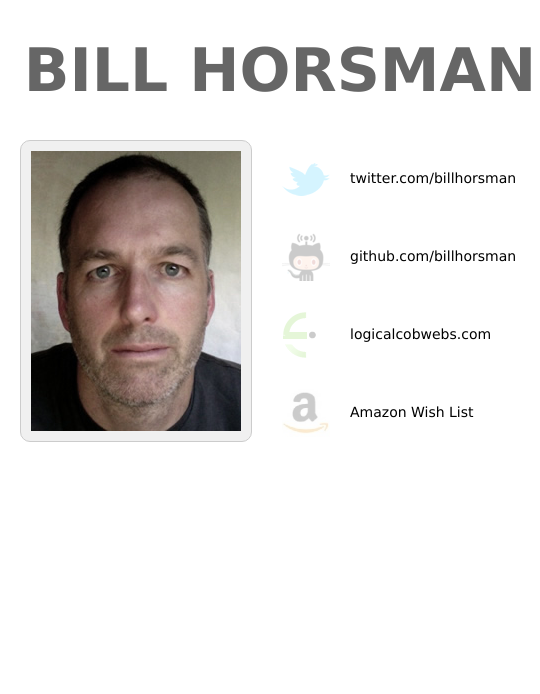
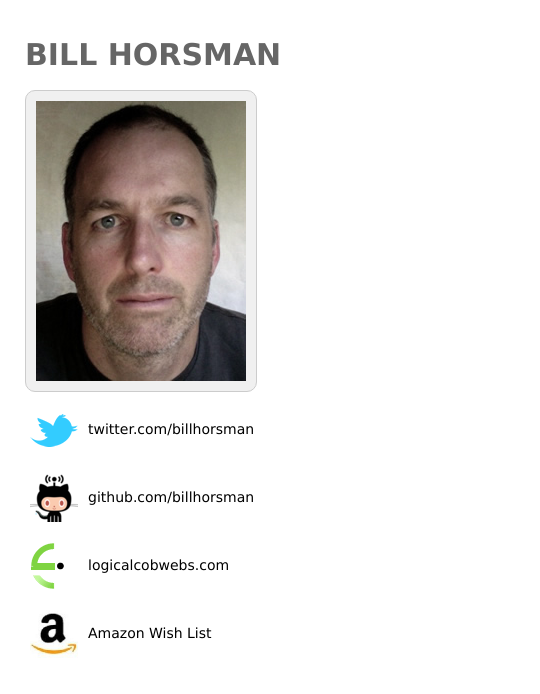
Before and after one commit to billhorsman/billhorsman.github.com, a plain HTML site: page index.html in a window 390 px wide. Shown: the whole page, 540 px wide, since content can reach past the window. Drawn offline with Linux system fonts and the light colour scheme.

Commit message:
Layout for narrow devices

```diff
--- a/default.css
+++ b/default.css
@@ -13,7 +13,7 @@ h1 {
   color: #666;
   font-size: 60px;
   line-height: 60px;
-  text-align: center;
+  text-align: left;
   text-transform: uppercase;
 }
 ul {
@@ -41,10 +41,10 @@ img.avatar {
   -moz-border-radius: 10px;
   float: left;
   padding: 10px;
-  transition: all 1s linear;
-  -o-transition: all 1s linear;
-  -moz-transition: all 1s linear;
-  -webkit-transition: all 1s linear;
+  transition: background 1s linear;
+  -o-transition: background 1s linear;
+  -moz-transition: background 1s linear;
+  -webkit-transition: background 1s linear;
 }
 img.avatar:hover {
   background: #ccf;
@@ -58,11 +58,37 @@ li a img {
   opacity: 0.2;
   padding: 0 20px 0 0;
   vertical-align: middle;
-  transition: all 1s linear;
-  -o-transition: all 1s linear;
-  -moz-transition: all 1s linear;
-  -webkit-transition: all 1s linear;
+  transition: opacity 1s linear;
+  -o-transition: opacity 1s linear;
+  -moz-transition: opacity 1s linear;
+  -webkit-transition: opacity 1s linear;
 }
 li a:hover img {
   opacity: 1;
 }
+
+@media screen and (max-width: 600px) {
+  div.page {
+    margin: 0 auto;
+    text-align: left;
+    width: 340px;
+  }
+  h1 {
+    font-size: 30px;
+    line-height: 30px;
+  }
+  img.avatar {
+    float: none;
+  }
+  ul {
+    margin: 0;
+    padding: 0;
+  }
+  li a {
+    padding: 10px 0 10px 5px;
+  }
+  li a img {
+    opacity: 1;
+    padding: 0 10px 0 0;
+  }
+}
```
